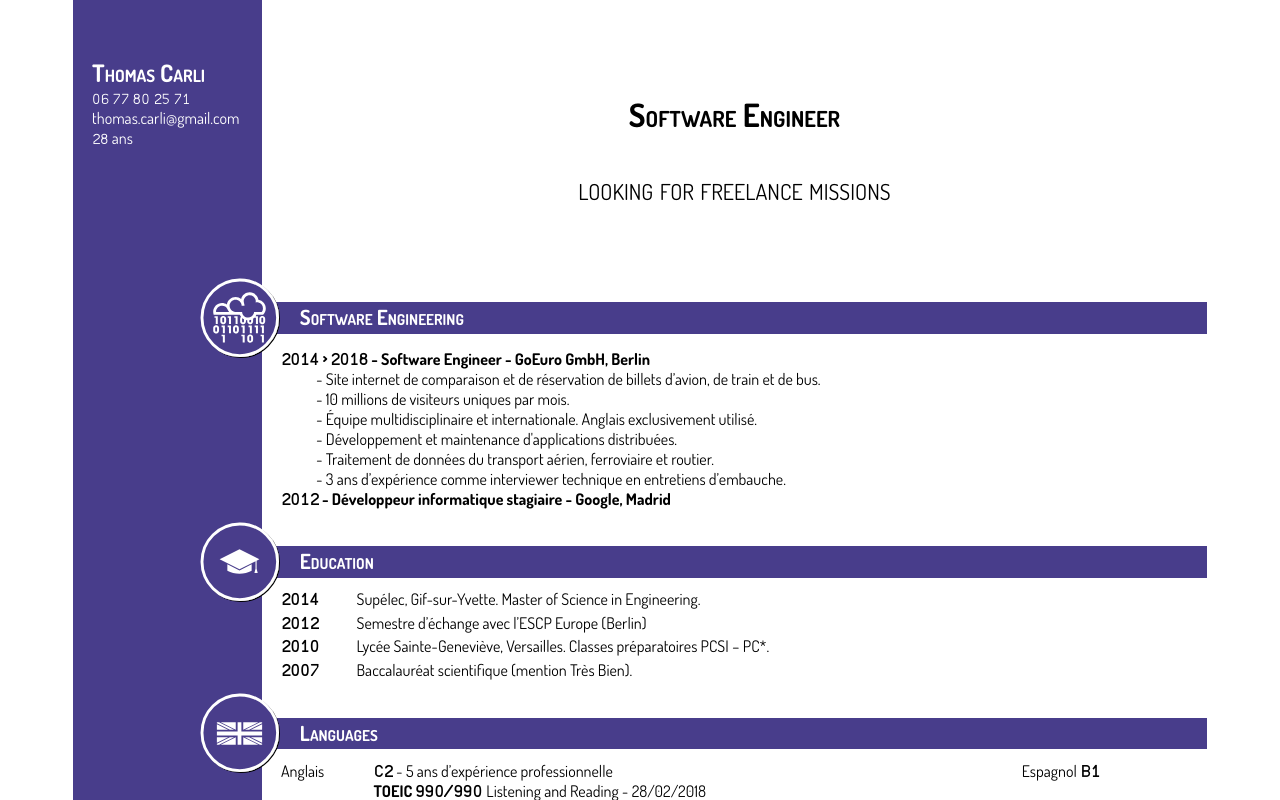
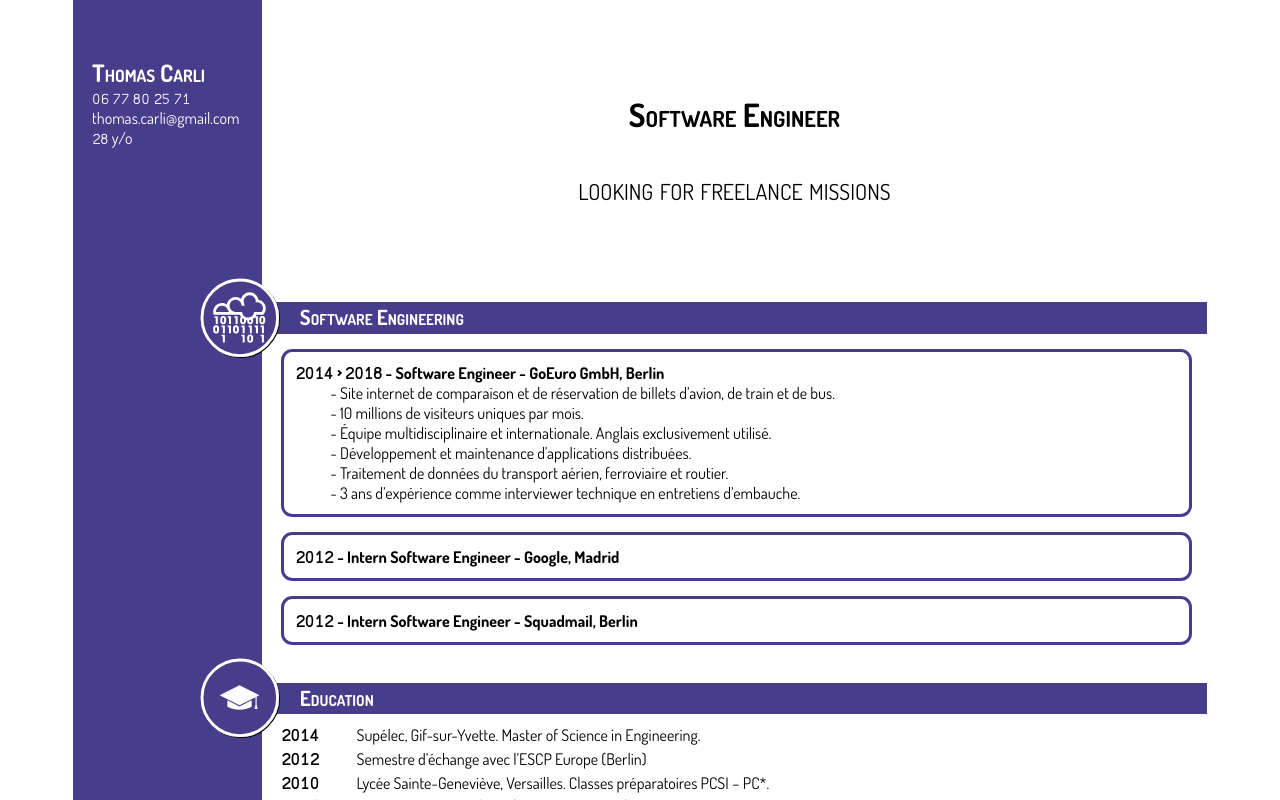
Before and after one commit to licarth/cv-dev, a React (Create React App) app: page / in a window 1280 px wide. Shown: the top 800 px of the page. Built offline with nearby package versions, Linux system fonts and the light colour scheme.

Commit message:
responbsiveness

```diff
--- a/package.json
+++ b/package.json
@@ -4,6 +4,7 @@
   "private": true,
   "dependencies": {
     "a320-ecam-gauges": "github:licarth/a320-ecam-gauges",
+    "lodash": "^4.17.5",
     "react": "^16.2.0",
     "react-dom": "^16.2.0",
     "react-scripts": "1.1.1"
--- a/src/CV.css
+++ b/src/CV.css
@@ -1,4 +1,56 @@
 @charset "utf-8";
+
+@media (max-width: 15cm) {
+
+    .nom {
+        grid-area: topright;
+        z-index: 2;
+        color: white;
+        margin-left: auto;
+        margin-right: auto;
+    }
+
+    .content-grid {
+        grid-template-columns: 2cm 1fr;
+        grid-template-rows: 3cm 7cm auto 2cm;
+    }
+
+    .topright {
+        background-color: var(--background-color);
+    }
+
+}
+@media (min-width: 15cm) {
+
+    .nom {
+        grid-area: left
+    }
+
+    .content-grid {
+        grid-template-columns: var(--leftcol-width) 1fr;
+        grid-template-rows: 1cm 7cm auto 2cm;
+    }
+    .nom {
+        z-index: 2;
+        /* grid-area: left; */
+        color: white;
+        padding-left: 0.5cm;
+        padding-right: 0.5cm;
+        padding-top: 0.5cm;
+    }
+
+    /* CSS that should be displayed if width is equal to or less than 800px goes here */
+  }
+
+    .content-grid {
+        display: grid;
+        min-height: 100%;
+        grid-template-areas:
+        "topleft topright"
+        "left title"
+        "bottomleft center"
+        "footer footer";
+    }
 
 :root {
     --leftcol-width: 5cm;
@@ -19,19 +71,6 @@
     margin-bottom: 10mm;
 }
 
-.content-grid {
-    display: grid;
-    min-height: 100%;
-    /* height: 100%; */
-    grid-template-areas:
-    "topleft topright"
-    "left title"
-    "bottomleft center"
-    "footer footer";
-    grid-template-columns: var(--leftcol-width) 1fr;
-    grid-template-rows: 1cm 7cm auto 2cm;
-}
-
 .footer{
     grid-area: footer;
     /* height: 1cm; */
@@ -49,15 +88,6 @@
     padding-right: 1cm;
 }
 
-.nom {
-    z-index: 2;
-    grid-area: left;
-    color: white;
-    padding-left: 0.5cm;
-    padding-right: 0.5cm;
-    padding-top: 0.5cm;
-}
-
 .titre{
     grid-area: title;
 }
@@ -67,6 +97,17 @@
 
 
 .experience > div:not(:last-child) {
+    margin-bottom: 4mm;
+}
+
+.xpItem {
+    border: solid;
+    border-color: var(--background-color);
+    border-radius: 3mm;
+    padding: 3mm;
+}
+
+.xpItem:not(:last-child) {
     margin-bottom: 4mm;
 }
 
@@ -94,6 +135,7 @@ ul {
 
 .content {
     margin-left: 0.5cm;
+    margin-right: 4mm;
 }
 
 h1 {
--- a/src/CV.js
+++ b/src/CV.js
@@ -8,6 +8,7 @@ import cc from './cc.svg'
 import cloud from './cloud.svg'
 import uk from './uk.svg'
 import Gauge from 'a320-ecam-gauges'
+import _ from 'lodash';
 
 const A = (props) => {
   return <span className="a320" style={props.style}>{props.txt}</span>;
@@ -75,29 +76,57 @@ const Aero = () => {
   </div>
 }
 
+const XpItem = ({ yearStart, yearEnd, title, company, location, items }) => {
+  return <div className="xpItem">
+    <div>
+      <b>
+        <span class="a320">{yearStart} {yearEnd ? "> ": ""}{yearEnd}</span> - {title} - {company}, {location}</b>
+      <ul>
+        {_.map(items, i => <li>{i}</li>)}
+      </ul>
+    </div>
+  </div>
+
+}
+
 const ProfesionnalExperience = () => {
   return <div id="experience" class="section experience">
     <LogoLeft img={cloud} />
     <div className="titreSection">Software Engineering</div>
-    <div class="content">
-      <div>
-        <b>
-          <span class="a320">2014 > 2018</span> - Software Engineer - GoEuro GmbH, Berlin</b>
-        <ul>
-          <li>Site internet de comparaison et de réservation de billets d’avion, de train et de bus.</li>
-          <li>10 millions de visiteurs uniques par mois.</li>
-          <li>Équipe multidisciplinaire et internationale. Anglais exclusivement utilisé.</li>
-          <li>Développement et maintenance d'applications distribuées.</li>
-          <li>Traitement de données du transport aérien, ferroviaire et routier.</li>
-          <li>3 ans d’expérience comme interviewer technique en entretiens d’embauche.</li>
-        </ul>
+    <div className="content">
+      <XpItem {...{
+        yearStart: 2014,
+        yearEnd: 2018,
+        title: "Software Engineer",
+        company: "GoEuro GmbH",
+        location: "Berlin",
+        items: [
+          "Site internet de comparaison et de réservation de billets d’avion, de train et de bus.",
+          "10 millions de visiteurs uniques par mois.",
+          "Équipe multidisciplinaire et internationale. Anglais exclusivement utilisé.",
+          "Développement et maintenance d'applications distribuées.",
+          "Traitement de données du transport aérien, ferroviaire et routier.",
+          "3 ans d’expérience comme interviewer technique en entretiens d’embauche."
+        ]
+      }} />
+      <XpItem {...{
+        yearStart: 2012,
+        title: "Intern Software Engineer",
+        company: "Google",
+        location: "Madrid",
+        items: [
+        ]
+      }} />
+      <XpItem {...{
+        yearStart: 2012,
+        title: "Intern Software Engineer",
+        company: "Squadmail",
+        location: "Berlin",
+        items: [
+        ]
+      }} />
     </div>
-      <div>
-        <b>
-          <span class="a320">2012</span> - Développeur informatique stagiaire - Google, Madrid </b>
-      </div>
-    </div>
-  </div>
+  </div >
 }
 
 const Education = () => {
@@ -224,7 +253,7 @@ const CV = () => {
           <br></br>
           thomas.carli@gmail.com
               <br></br>
-          <A style={{ fontSize: `0.8em` }} txt='28' /> ans
+          <A style={{ fontSize: `0.8em` }} txt='28' /> y/o
               <br></br>
         </div>
 
@@ -251,7 +280,7 @@ const CV = () => {
         <div className="footer"></div>
         <div className="footerRight">
           <p>
-            The source of this page is <a href="http://google.com">available on Github.</a>
+            The source of this page is <a href="https://github.com/licarth/cv-dev/">available on Github.</a>
           </p>
         </div>
       </div>
```
Lines whose indentation alone changed are shown as unchanged.
